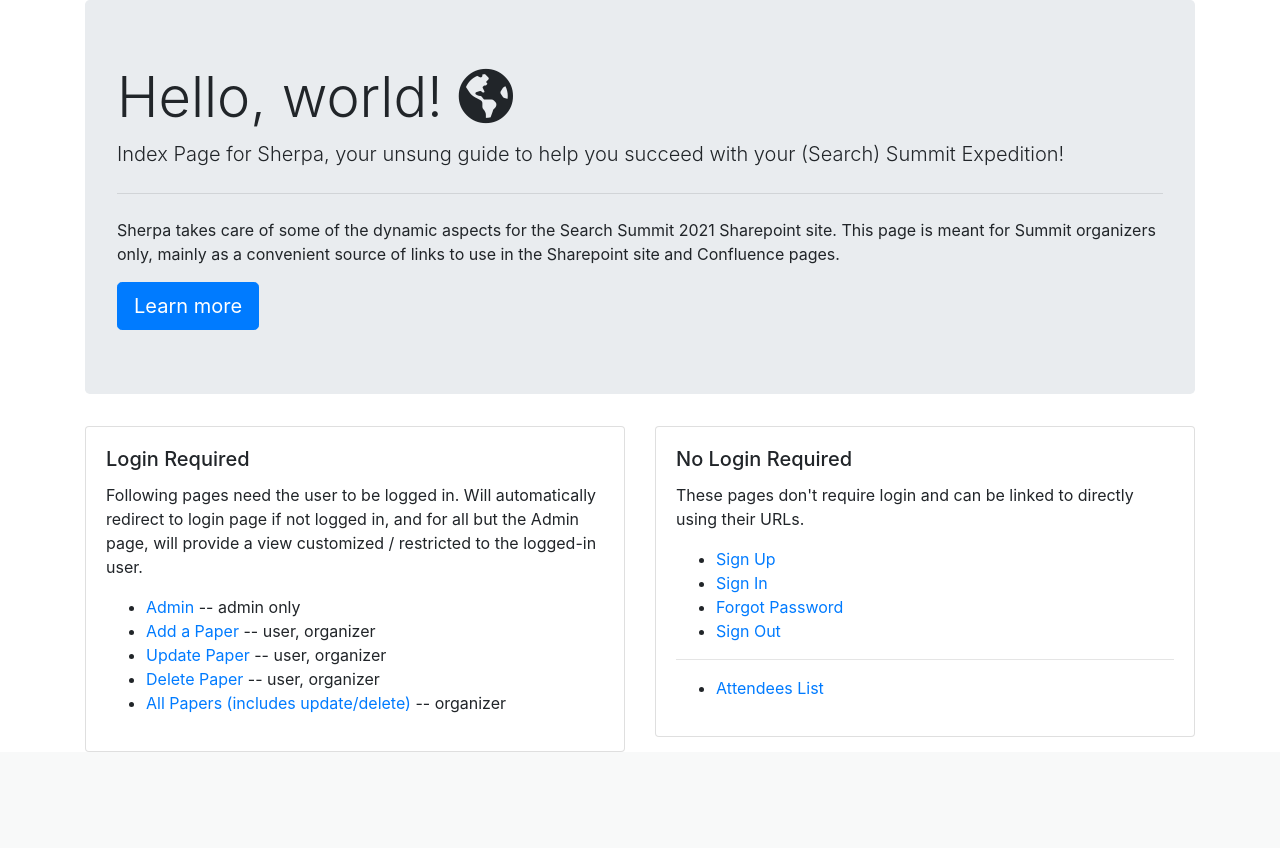
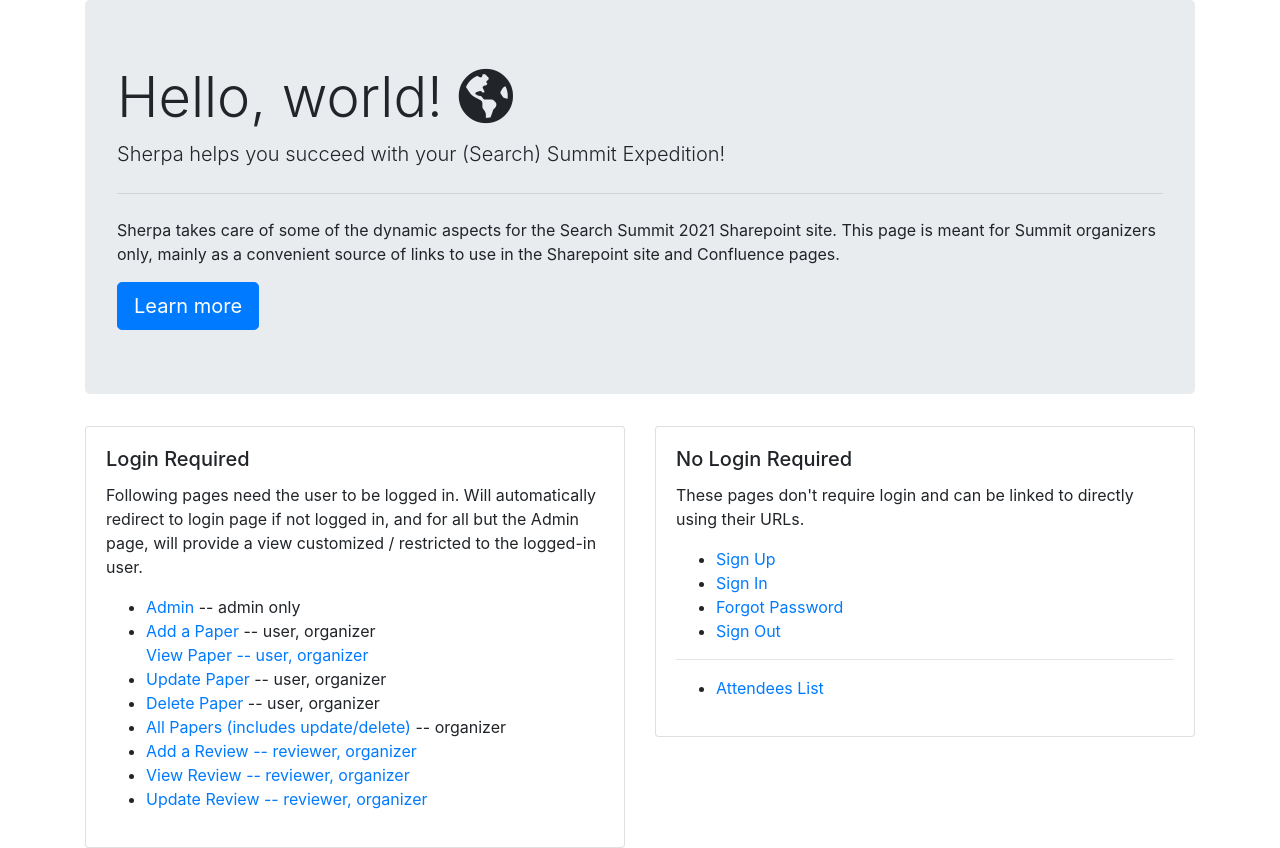
Before and after one commit to sujitpal/sherpa, a Django app: page / in a window 1280 px wide. Shown: the part 56-904 px from the top of the page. Before the commit the page ends 808 px from the top, so only its background shows below. Run offline with Django 3.2, Linux system fonts and the light colour scheme; some libraries are stand-ins or nearby versions.

Commit message:
new: added review CRUD forms

```diff
--- a/apps/urls.py
+++ b/apps/urls.py
@@ -10,7 +10,10 @@ from .views import (
     paperRetrievePage,
     paperUpdatePage,
     paperDeletePage,
-    paperListPage
+    paperListPage,
+    reviewCreatePage,
+    reviewRetrievePage,
+    reviewUpdatePage,
 )
 
 urlpatterns = [
@@ -21,7 +24,10 @@ urlpatterns = [
     path('attendees/', attendeeListPage, name='attendee_list'),
     path('paper/new', paperCreatePage, name='paper_create'),
     path('paper/<int:pk>', paperRetrievePage, name='paper_retrieve'),
-    path('paper/<int:pk>/update', paperUpdatePage, name='paper_update'),
+    path('paper/<int:pk>/update/', paperUpdatePage, name='paper_update'),
     path('paper/<int:pk>/delete/', paperDeletePage, name='paper_delete'),
     path('papers/', paperListPage, name='paper_list'),
+    path('review/new', reviewCreatePage, name='review_create'),
+    path('review/<int:pk>', reviewRetrievePage, name='review_retrieve'),
+    path('review/<int:pk>/update/', reviewUpdatePage, name='review_update')
 ]
--- a/apps/views.py
+++ b/apps/views.py
@@ -1,3 +1,4 @@
+from django.core.exceptions import PermissionDenied
 from django.contrib import messages
 from django.contrib.auth import authenticate, login, logout
 from django.core.paginator import Paginator, PageNotAnInteger, EmptyPage
@@ -5,8 +6,8 @@ from django.forms.models import model_to_dict
 from django.shortcuts import get_object_or_404, render, redirect
 from django.template.defaulttags import register
 
-from .forms import RegisterForm, PaperForm
-from .models import Attendee, Paper
+from .forms import RegisterForm, PaperForm, ReviewForm
+from .models import Attendee, Paper, Review
 
 # Create your views here.
 
@@ -151,3 +152,60 @@ def paperListPage(request):
         "num_papers": num_papers
     }
     return render(request, 'apps/papers.html', context)
+
+
+def reviewCreatePage(request):
+    if not request.user.is_authenticated:
+        return redirect('index')
+    reviewer = request.user.attendee
+    if not reviewer.is_reviewer:
+        raise PermissionDenied
+    if request.POST:
+        form = ReviewForm(request.POST)
+        form.reviewer = reviewer
+        if form.is_valid():
+            review = form.save(commit=False)
+            review.reviewer = reviewer
+            review.save()
+        return redirect('index')
+    else:
+        form = ReviewForm()
+        context = {
+            "review_form": form,
+            "reviewer": str(reviewer)
+        }
+        return render(request, "apps/review_create.html", context)
+
+
+def reviewRetrievePage(request, pk):
+    if not request.user.is_authenticated:
+        return redirect('index')
+    reviewer = request.user.attendee
+    if not reviewer.is_reviewer:
+        raise PermissionDenied
+    review = get_object_or_404(Review, pk=pk)
+    form = ReviewForm(data=model_to_dict(review))
+    context = {
+        "review_form": form,
+        "reviewer": str(reviewer)
+    }
+    return render(request, 'apps/review.html', context)
+
+
+def reviewUpdatePage(request, pk):
+    if not request.user.is_authenticated:
+        return redirect('index')
+    reviewer = request.user.attendee
+    if not reviewer.is_reviewer:
+        raise PermissionDenied
+    context = {}
+    review = get_object_or_404(Review, pk=pk)
+    if request.POST:
+        form = ReviewForm(request.POST, instance=review)
+        if form.is_valid():
+            form.save()
+        return redirect('index')
+    else:
+        form = ReviewForm(data=model_to_dict(review))
+        context["review_form"] = form
+    return render(request, 'apps/review_update.html', context)
--- a/templates/apps/index.html
+++ b/templates/apps/index.html
@@ -8,7 +8,7 @@ Sherpa Index Page
 <div class="container">
     <div class="jumbotron">
         <h1 class="display-4">Hello, world! <i class="fas fa-globe-americas"></i></h1>
-        <p class="lead">Index Page for Sherpa, your unsung guide to help you succeed with your (Search) Summit Expedition!</p>
+        <p class="lead">Sherpa helps you succeed with your (Search) Summit Expedition!</p>
         <hr class="my-4">
         <p>
             Sherpa takes care of some of the dynamic aspects for the Search Summit 2021 Sharepoint site.
@@ -30,9 +30,13 @@ Sherpa Index Page
                     <ul>
                         <li><a href="/admin">Admin</a> -- admin only</li>
                         <li><a href="/paper/new">Add a Paper</a> -- user, organizer</li>
+                        <lo><a href="/paper/1">View Paper -- user, organizer</a></lo>
                         <li><a href="/paper/1/update">Update Paper</a> -- user, organizer</li>
                         <li><a href="/paper/1/delete">Delete Paper</a> -- user, organizer</li>
                         <li><a href="/papers">All Papers (includes update/delete)</a> -- organizer</li>
+                        <li><a href="/review/new">Add a Review -- reviewer, organizer</a></li>
+                        <li><a href="/review/1">View Review -- reviewer, organizer</a></li>
+                        <li><a href="/review/1/update">Update Review -- reviewer, organizer</a></li>
                     </ul>
                 </div>
             </div>
```
Also changed, not shown: apps/forms.py (+17 -1 lines), templates/apps/review.html (added, +19 -0 lines), templates/apps/review_create.html (added, +28 -0 lines), templates/apps/review_update.html (added, +24 -0 lines).
